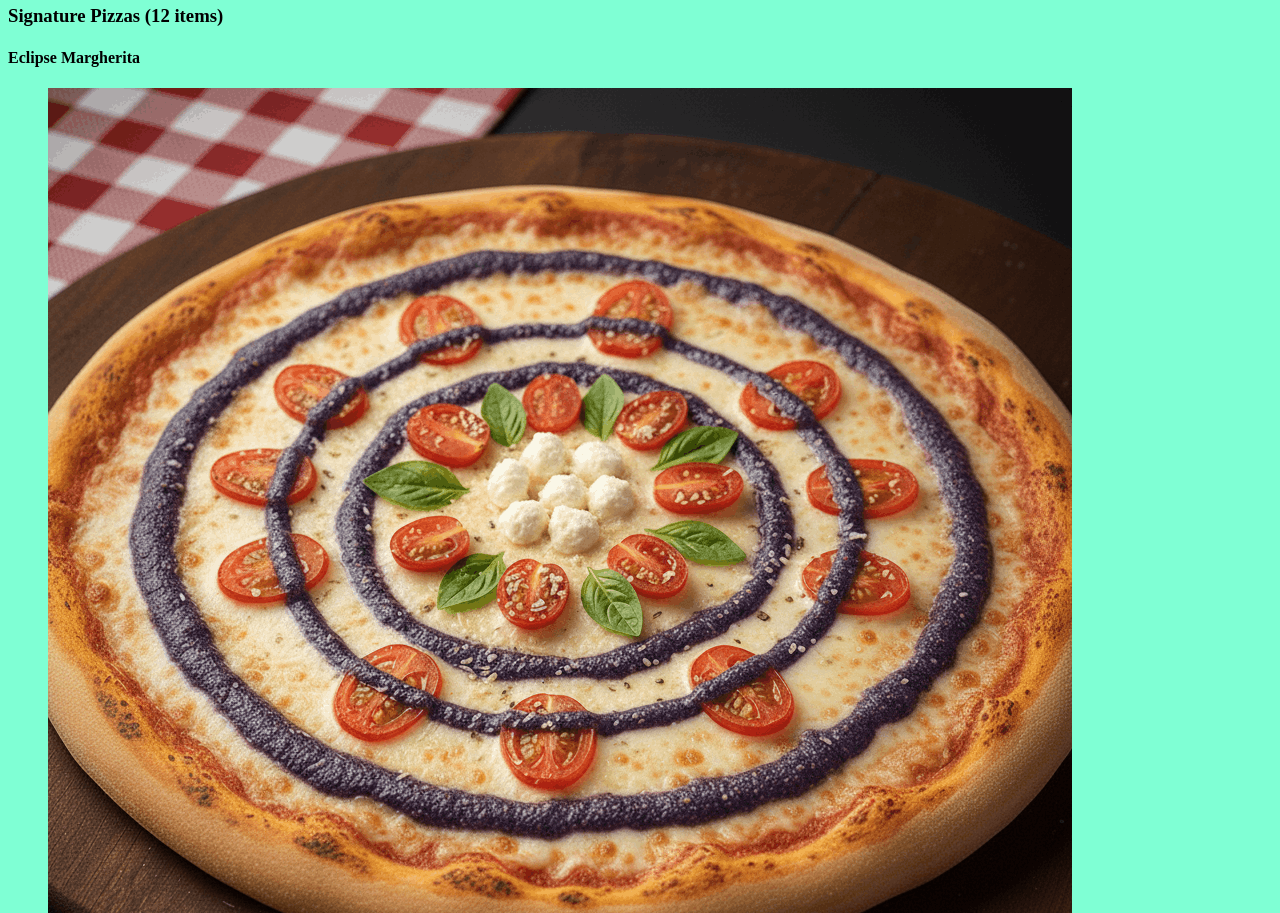
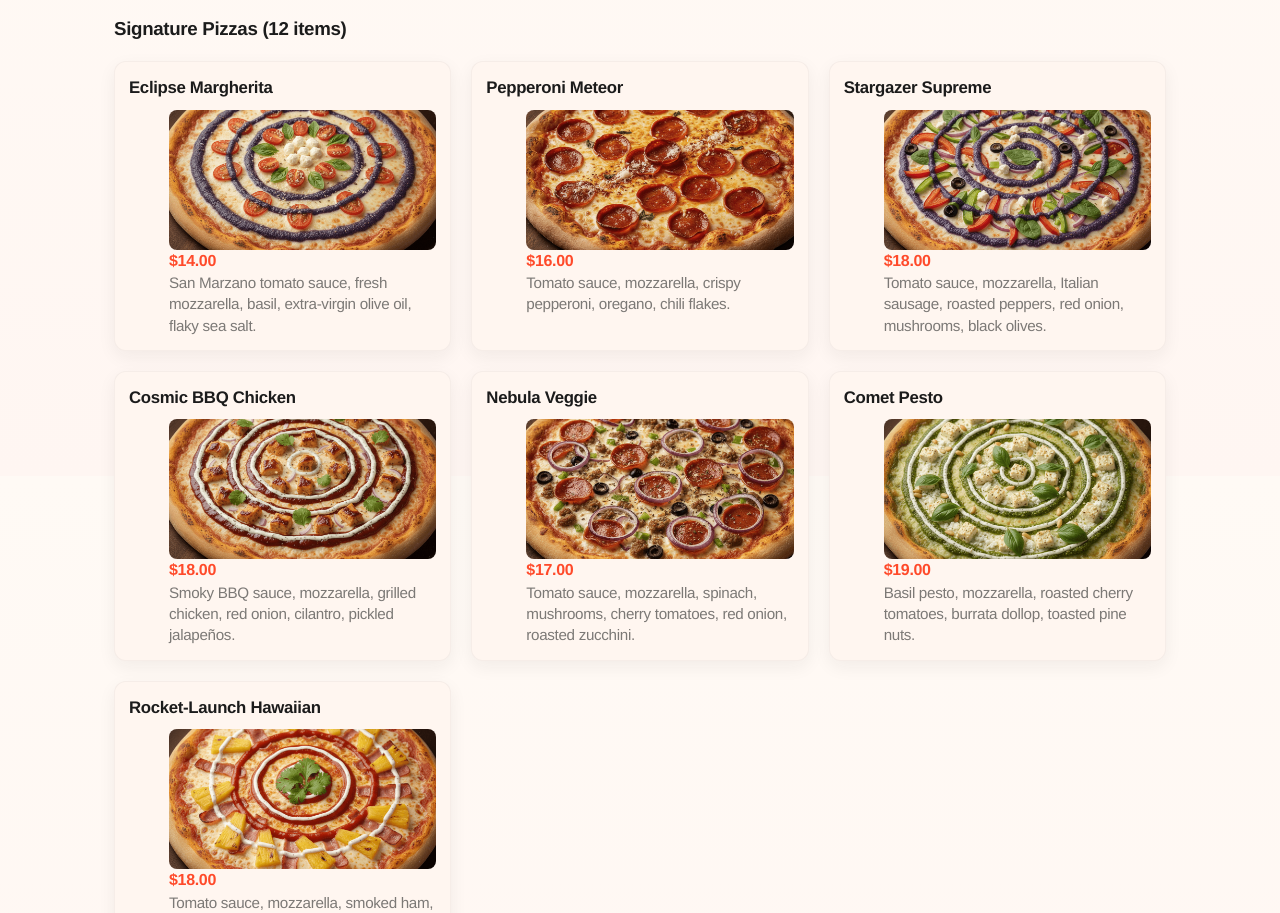
Before and after one commit to nicolasd8118/babys-first-code, a plain HTML site: page index.html in a window 1280 px wide. Shown: the part 324-1237 px from the top of the page. Drawn offline with Linux system fonts and the light colour scheme.

Commit message:
Added layout and color

```diff
--- a/css/styles.css
+++ b/css/styles.css
@@ -1,3 +1,73 @@
-body {
-    background-color: aquamarine;
+:root{
+    --bg: #fffaf5; /* warm off-white */
+    --panel: #fff6f0; /* slightly deeper off-white for panels */
+    --card-text: #1b1b1b; /* dark text for contrast */
+    --accent: #ff4a2a; /* orange-red accent */
+    --muted: #7c7976; /* muted warm gray */
+    --glass: rgba(27,27,27,0.03);
 }
+
+*{box-sizing:border-box}
+html,body{height:100%}
+body{
+    margin:0;
+    font-family: Helvetica, Arial, sans-serif;
+    background: linear-gradient(180deg,var(--bg) 0%, #fff6f2 100%);
+    color:var(--card-text);
+    -webkit-font-smoothing:antialiased;
+    -moz-osx-font-smoothing:grayscale;
+    letter-spacing: -0.02em;
+    line-height:1.4;
+    padding:32px;
+}
+
+a{color:var(--accent); text-decoration:none}
+
+header[role=banner]{
+    max-width:1100px;
+    margin:0 auto 28px;
+    padding:28px;
+    background: linear-gradient(135deg, var(--panel), rgba(255,255,255,0.8));
+    border-radius:12px;
+    display:flex;
+    gap:24px;
+    align-items:center;
+}
+
+header h1{
+    margin:0 0 6px 0;
+    font-size:2rem;
+    color:var(--card-text);
+    letter-spacing:-0.03em;
+}
+
+header p{margin:0;color:var(--muted)}
+
+main#menu{max-width:1100px;margin:20px auto;padding:24px;background:transparent}
+
+h2{color:var(--card-text);margin-bottom:6px}
+
+.menu-grid{display:flex;flex-wrap:wrap;gap:20px;padding:0;margin:18px 0 40px 0;list-style:none}
+.menu-grid .menu-item{background:var(--panel);
+    border-radius:12px; padding:14px; width:calc(33.333% - 13.333px); box-shadow:0 6px 18px rgba(27,27,27,0.06); border:1px solid rgba(27,27,27,0.04); display:flex; flex-direction:column; gap:10px}
+
+.menu-item dt h4{margin:0;font-size:1.05rem;color:var(--card-text)}
+.menu-item .thumb{width:100%;height:140px;overflow:hidden;border-radius:8px;margin:0}
+.menu-item .thumb img{width:100%;height:100%;object-fit:cover;display:block}
+.menu-item .price{font-weight:700;color:var(--accent);margin:0}
+.menu-item .desc{margin:0;color:var(--muted);font-size:0.95rem}
+
+/* responsive */
+@media (max-width:1000px){
+    .menu-grid .menu-item{width:calc(50% - 10px)}
+}
+@media (max-width:640px){
+    body{padding:16px}
+    header{flex-direction:column;align-items:flex-start}
+    .menu-grid .menu-item{width:100%}
+}
+
+footer{max-width:1100px;margin:28px auto;color:var(--muted);text-align:center;padding:8px}
+
+/* small accessibility helpers */
+a:focus{outline:3px solid rgba(255,107,53,0.18);outline-offset:3px}
--- a/index.html
+++ b/index.html
@@ -4,7 +4,7 @@
   <meta charset="utf-8" />
   <meta name="viewport" content="width=device-width, initial-scale=1" />
   <title>Moonlit Dough Co. — Pizza Menu</title>
-  <link rel="stylesheet" href="css/styles.css"
+  <link rel="stylesheet" href="css/styles.css">
 </head>
 
 <body>
@@ -32,82 +32,82 @@
     <section aria-labelledby="signature-pizzas">
       <h3 id="signature-pizzas">Signature Pizzas (12 items)</h3>
 
-      <dl>
-        <div>
+        <dl class="menu-grid">
+          <div class="menu-item">
             <dt>
               <h4 id="p1">Eclipse Margherita</h4>
             </dt>
             <dd>
-            <p><img src="img/aaa.png"><p>
-            <p><strong>Price:</strong> $14.00</p>
-            <p><strong>Description:</strong> San Marzano tomato sauce, fresh mozzarella, basil, extra-virgin olive oil, flaky sea salt.</p>
+              <figure class="thumb"><img src="img/aaa.png" alt="Eclipse Margherita"></figure>
+              <p class="price">$14.00</p>
+              <p class="desc">San Marzano tomato sauce, fresh mozzarella, basil, extra-virgin olive oil, flaky sea salt.</p>
             </dd>
           </div>
 
-        <div>
+        <div class="menu-item">
           <dt>
             <h4 id="p2">Pepperoni Meteor</h4>
           </dt>
           <dd>
-            <p><img src="img/peppizza.png"><p>
-            <p><strong>Price:</strong> $16.00</p>
-            <p><strong>Description:</strong> Tomato sauce, mozzarella, crispy pepperoni, oregano, chili flakes.</p>
+            <figure class="thumb"><img src="img/peppizza.png" alt="Pepperoni Meteor"></figure>
+            <p class="price">$16.00</p>
+            <p class="desc">Tomato sauce, mozzarella, crispy pepperoni, oregano, chili flakes.</p>
           </dd>
         </div>
 
-        <div>
+        <div class="menu-item">
           <dt>
             <h4 id="p3">Stargazer Supreme</h4>
           </dt>
           <dd>
-            <p><img src="img/space.png"></p>
-            <p><strong>Price:</strong> $18.00</p>
-            <p><strong>Description:</strong> Tomato sauce, mozzarella, Italian sausage, roasted peppers, red onion, mushrooms, black olives.</p>
+            <figure class="thumb"><img src="img/space.png" alt="Stargazer Supreme"></figure>
+            <p class="price">$18.00</p>
+            <p class="desc">Tomato sauce, mozzarella, Italian sausage, roasted peppers, red onion, mushrooms, black olives.</p>
           </dd>
         </div>
 
-        <div>
+        <div class="menu-item">
           <dt>
             <h4 id="p4">Cosmic BBQ Chicken</h4>
           </dt>
           <dd>
-            <p><img src="img/bbq.png"><p>
-            <p><strong>Price:</strong> $18.00</p>
-            <p><strong>Description:</strong> Smoky BBQ sauce, mozzarella, grilled chicken, red onion, cilantro, pickled jalapeños.</p>
+            <figure class="thumb"><img src="img/bbq.png" alt="Cosmic BBQ Chicken"></figure>
+            <p class="price">$18.00</p>
+            <p class="desc">Smoky BBQ sauce, mozzarella, grilled chicken, red onion, cilantro, pickled jalapeños.</p>
           </dd>
         </div>
 
-        <div>
+        <div class="menu-item">
           <dt>
             <h4 id="p5">Nebula Veggie</h4>
           </dt>
           <dd>
-            <p><img src="img/vegiee.png""></p>
-            <p><strong>Price:</strong> $17.00</p>
-            <p><strong>Description:</strong> Tomato sauce, mozzarella, spinach, mushrooms, cherry tomatoes, red onion, roasted zucchini.</p>
+            <figure class="thumb"><img src="img/vegiee.png" alt="Nebula Veggie"></figure>
+            <p class="price">$17.00</p>
+            <p class="desc">Tomato sauce, mozzarella, spinach, mushrooms, cherry tomatoes, red onion, roasted zucchini.</p>
           </dd>
         </div>
 
 
-        <div>
+        <div class="menu-item">
           <dt>
             <h4 id="p9">Comet Pesto</h4>
           </dt>
           <dd>
-            <p><img src="img/Pesto.png"><p>
-            <p><strong>Price:</strong> $19.00</p>
-            <p><strong>Description:</strong> Basil pesto, mozzarella, roasted cherry tomatoes, burrata dollop, toasted pine nuts.</p>
+            <figure class="thumb"><img src="img/Pesto.png" alt="Comet Pesto"></figure>
+            <p class="price">$19.00</p>
+            <p class="desc">Basil pesto, mozzarella, roasted cherry tomatoes, burrata dollop, toasted pine nuts.</p>
           </dd>
         </div>
 
-        <div>
+        <div class="menu-item">
           <dt>
             <h4 id="p12">Rocket-Launch Hawaiian</h4>
           </dt>
           <dd>
-            <p><img src="img/hawwian.png"><p>
-            <p><strong>Price:</strong> $18.00</p>
-            <p><strong>Description:</strong> Tomato sauce, mozzarella, smoked ham, charred pineapple, red onion, jalapeño (optional).</p>
+            <figure class="thumb"><img src="img/hawwian.png" alt="Rocket-Launch Hawaiian"></figure>
+            <p class="price">$18.00</p>
+            <p class="desc">Tomato sauce, mozzarella, smoked ham, charred pineapple, red onion, jalapeño (optional).</p>
           </dd>
         </div>
       </dl>
```
Lines whose indentation alone changed are shown as unchanged.
